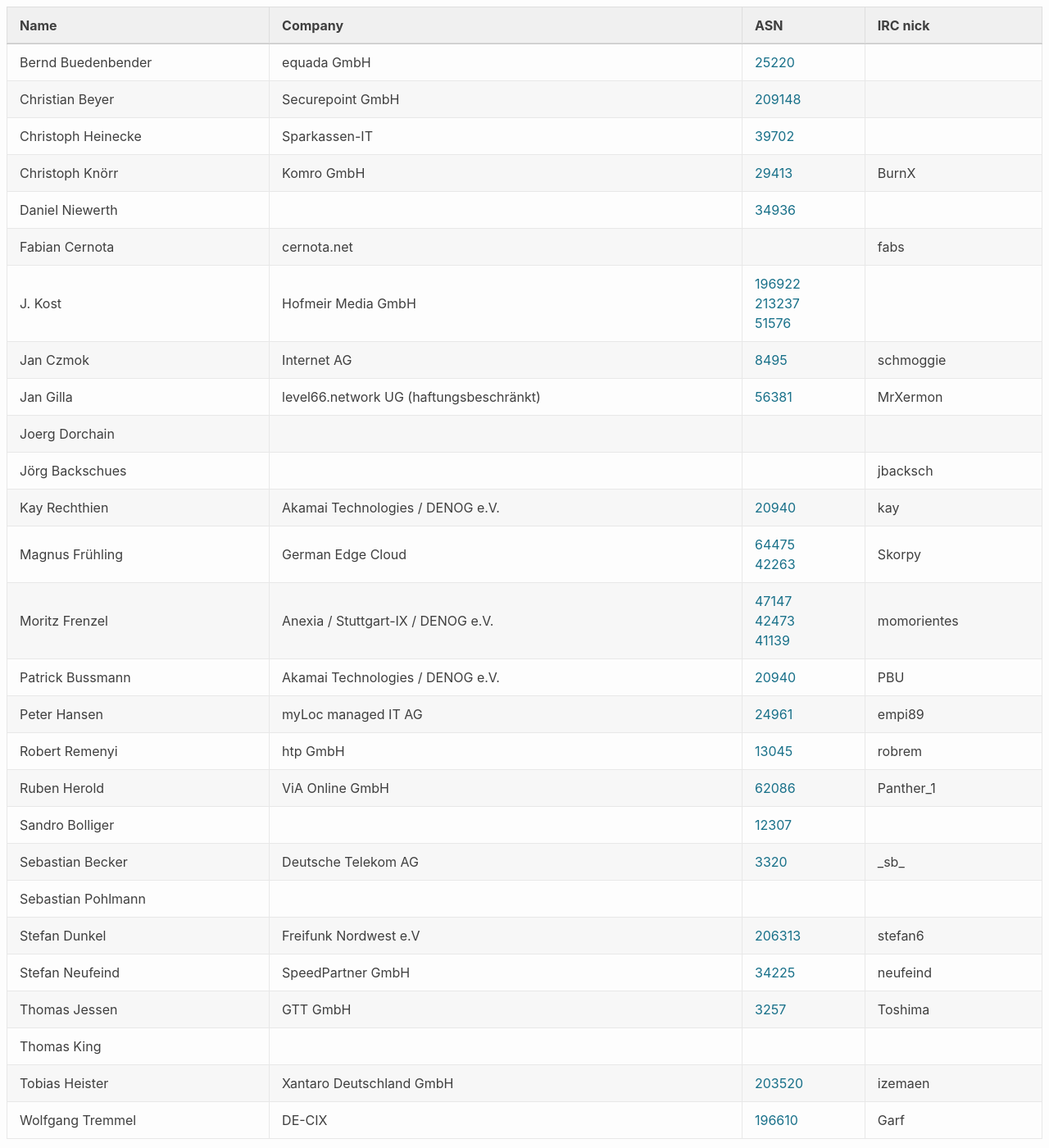
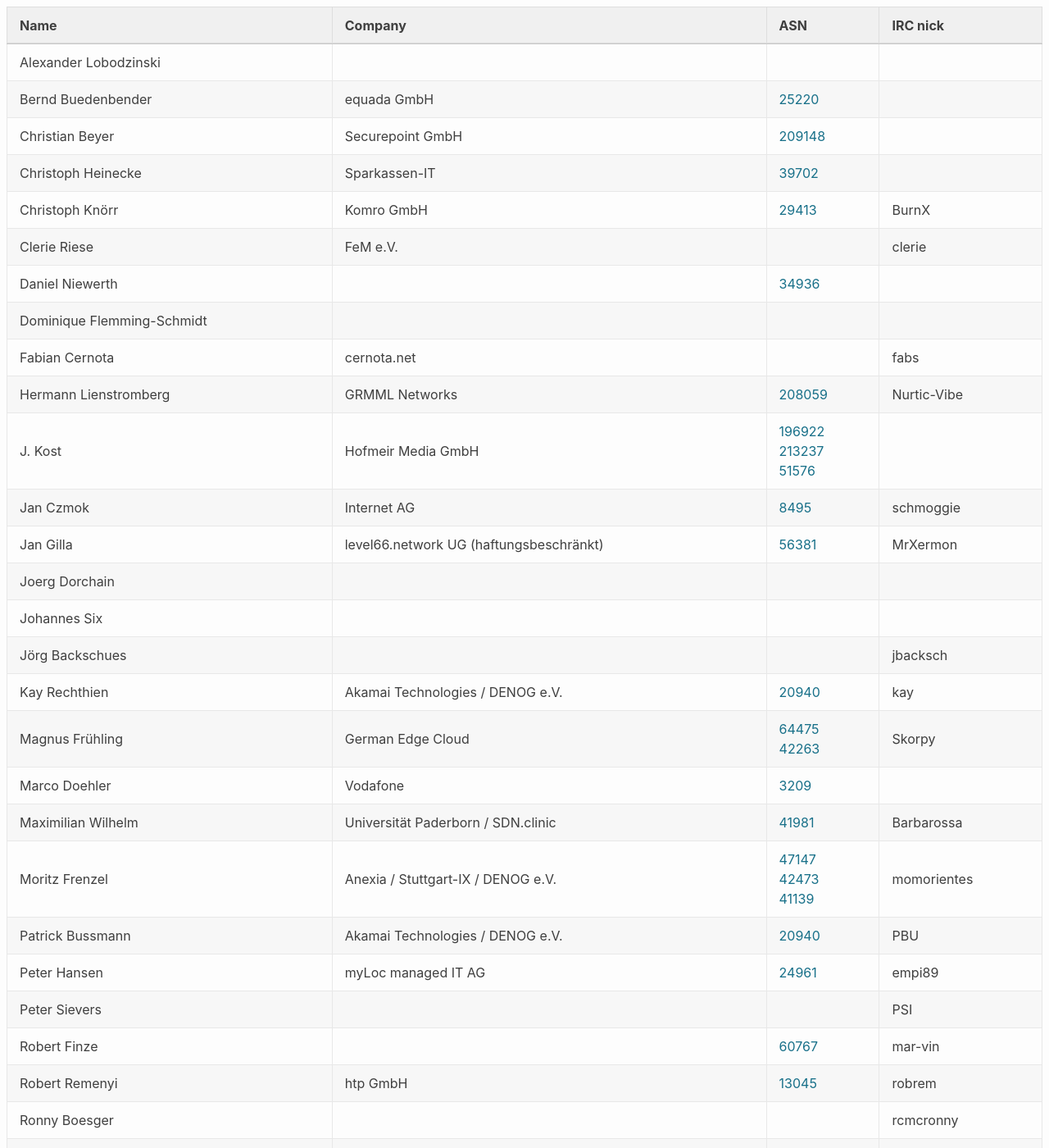
Before and after one commit to denog/pretix-attendeelist, a Jekyll site: the page built from denog2020.markdown, in a window 1280 px wide and 1400 px high. Shown: the whole window at 82% size. Built offline with Jekyll 4.4.1, drawn with Linux system fonts in a browser that asks for light colours; some of the changed text lies outside the part shown.

Commit message:
Latest data: Thu Jan 21 17:25:56 UTC 2021

```diff
--- a/_data/attendees_meetup2021-01.json
+++ b/_data/attendees_meetup2021-01.json
@@ -1,4 +1,10 @@
 [
+  {
+    "name": "Alexander Lobodzinski",
+    "company": null,
+    "irc": null,
+    "asn": null
+  },
   {
     "name": "Bernd Buedenbender",
     "company": "equada GmbH",
@@ -24,16 +30,34 @@
     "asn": "29413"
   },
   {
+    "name": "Clerie Riese",
+    "company": "FeM e.V.",
+    "irc": "clerie",
+    "asn": null
+  },
+  {
     "name": "Daniel Niewerth",
     "company": null,
     "irc": null,
     "asn": "34936"
   },
   {
+    "name": "Dominique Flemming-Schmidt",
+    "company": null,
+    "irc": null,
+    "asn": null
+  },
+  {
     "name": "Fabian Cernota",
     "company": "cernota.net",
     "irc": "fabs",
     "asn": null
+  },
+  {
+    "name": "Hermann Lienstromberg",
+    "company": "GRMML Networks",
+    "irc": "Nurtic-Vibe",
+    "asn": "208059"
   },
   {
     "name": "Jan Czmok",
@@ -60,6 +84,12 @@
     "asn": null
   },
   {
+    "name": "Johannes Six",
+    "company": null,
+    "irc": null,
+    "asn": null
+  },
+  {
     "name": "Jörg Backschues",
     "company": null,
     "irc": "jbacksch",
@@ -76,6 +106,18 @@
     "company": "German Edge Cloud",
     "irc": "Skorpy",
     "asn": "64475 42263"
+  },
+  {
+    "name": "Marco Doehler",
+    "company": "Vodafone",
+    "irc": null,
+    "asn": "3209"
+  },
+  {
+    "name": "Maximilian Wilhelm",
+    "company": "Universität Paderborn / SDN.clinic",
+    "irc": "Barbarossa",
+    "asn": "41981"
   },
   {
     "name": "Moritz Frenzel",
@@ -96,10 +138,28 @@
     "asn": "24961"
   },
   {
+    "name": "Peter Sievers",
+    "company": null,
+    "irc": "PSI",
+    "asn": null
+  },
+  {
+    "name": "Robert Finze",
+    "company": null,
+    "irc": "mar-vin",
+    "asn": "60767"
+  },
+  {
     "name": "Robert Remenyi",
     "company": "htp GmbH",
     "irc": "robrem",
     "asn": "13045"
+  },
+  {
+    "name": "Ronny Boesger",
+    "company": null,
+    "irc": "rcmcronny",
+    "asn": null
   },
   {
     "name": "Ruben Herold",
@@ -150,10 +210,22 @@
     "asn": null
   },
   {
+    "name": "Tim Kleefass",
+    "company": "EXARING AG / Stuttgart-IX",
+    "irc": null,
+    "asn": "51324"
+  },
+  {
     "name": "Tobias Heister",
     "company": "Xantaro Deutschland GmbH",
     "irc": "izemaen",
     "asn": "203520"
+  },
+  {
+    "name": "ulf Volmer",
+    "company": null,
+    "irc": null,
+    "asn": null
   },
   {
     "name": "Wolfgang Tremmel",
```
